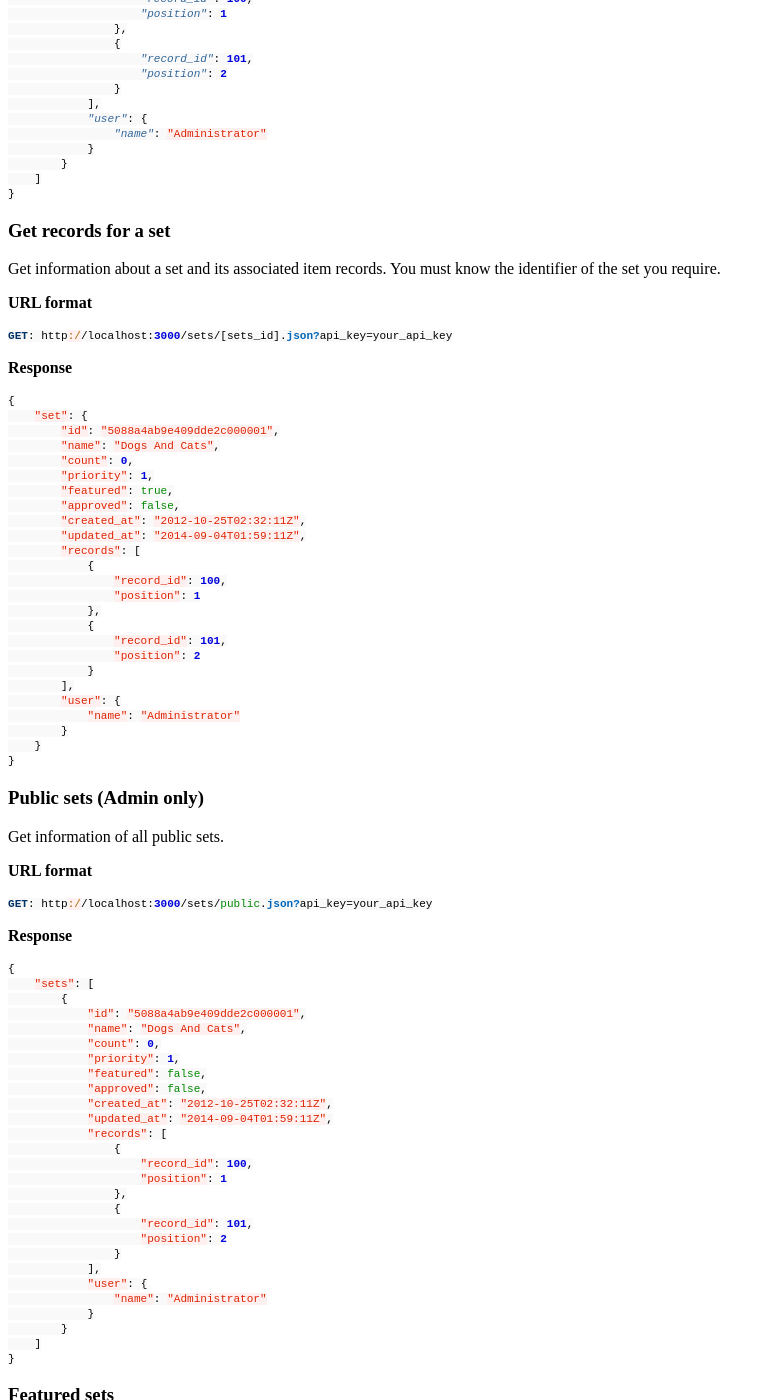
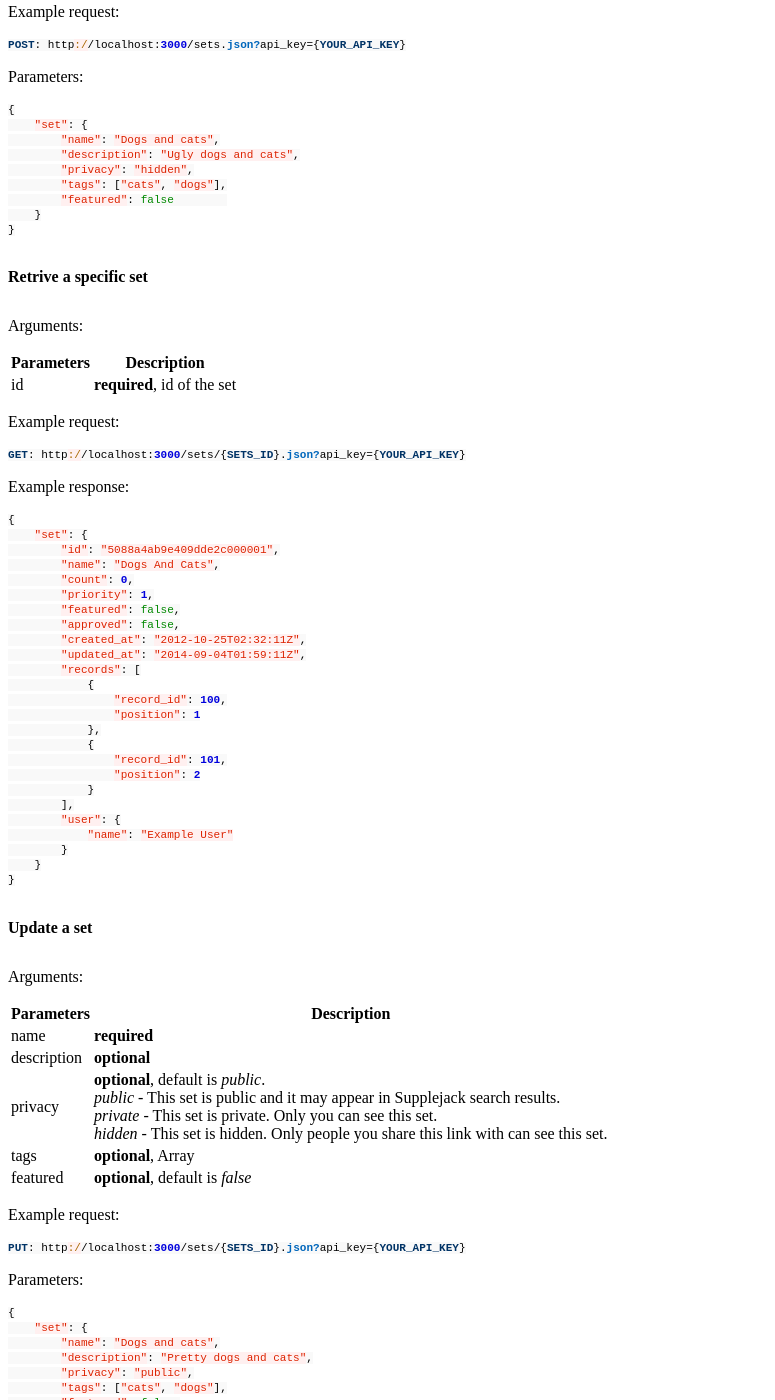
Before and after one commit to DigitalNZ/supplejack, a Jekyll site: the page built from _posts/2014-09-04-user-sets.md, in a window 1280 px wide and 1400 px high, scrolled down 1177 px. Shown: the whole window, without its empty margins (0-775 px from the left). Built offline with Jekyll 4.4.1, drawn with Linux system fonts in a browser that asks for light colours; Markdown is read by kramdown in place of the engine named in the settings; a style sheet for code colours, icons or effects is not loaded; some of the changed text lies outside the part shown.

Commit message:
Updated SJ wiki for sets.

````diff
--- a/_posts/2014-09-04-user-sets.md
+++ b/_posts/2014-09-04-user-sets.md
@@ -1,24 +1,159 @@
 ---
 layout: page
-title: "User Sets"
-category: api
+title: "Sets API"
+category: api_usage
 date: 2014-09-04 16:01:30
 order: 4
 ---
 
+## Sets
 The User Sets in Supplejack API are groups of favourites that a user can publish. User Sets can return a list of sets from a user account, as well as returning a list of items for a specified set. Private API functions also exist to create, update and destroy sets, as well as add and remove individual records from a set.
 
-### List sets for a user
+#### Create a new set
 
-**URL format**
+Arguments:
+
+| Parameters | Description |
+| ------------ | ------------- |
+| name | **required**  |
+| description | **optional**  |
+| privacy | **optional**, default is *public*. <br/> *public* - This set is public and it may appear in Supplejack search results.<br/>*private* - This set is private. Only you can see this set. <br/>*hidden* - This set is hidden. Only people you share this link with can see this set.|
+| tags | **optional**, Array   |
+| featured | **optional**, default is *false* |
+
+Example request:
 
 ```ruby
-GET: http://localhost:3000/sets.json?api_key=your_api_key
+POST: http://localhost:3000/sets.json?api_key={YOUR_API_KEY}
 ```
 
-**Response**
+Parameters:
 
-```json
+```ruby
+{
+    "set": {
+        "name": "Dogs and cats",
+        "description": "Ugly dogs and cats",
+        "privacy": "hidden",
+        "tags": ["cats", "dogs"],
+        "featured": false
+    }
+}
+```
+
+#### Retrive a specific set
+
+Arguments:
+
+| Parameters | Description |
+| ------------ | ------------- |
+| id | **required**, id of the set  |
+
+Example request:
+
+```ruby
+GET: http://localhost:3000/sets/{SETS_ID}.json?api_key={YOUR_API_KEY}
+```
+
+Example response:
+
+```ruby
+{
+    "set": {
+        "id": "5088a4ab9e409dde2c000001",
+        "name": "Dogs And Cats",
+        "count": 0,
+        "priority": 1,
+        "featured": false,
+        "approved": false,
+        "created_at": "2012-10-25T02:32:11Z",
+        "updated_at": "2014-09-04T01:59:11Z",
+        "records": [
+            {
+                "record_id": 100,
+                "position": 1
+            },
+            {
+                "record_id": 101,
+                "position": 2
+            }
+        ],
+        "user": {
+            "name": "Example User"
+        }
+    }
+}
+```
+
+#### Update a set
+
+Arguments:
+
+| Parameters | Description |
+| ------------ | ------------- |
+| name | **required**  |
+| description | **optional**  |
+| privacy | **optional**, default is *public*. <br/> *public* - This set is public and it may appear in Supplejack search results.<br/>*private* - This set is private. Only you can see this set. <br/>*hidden* - This set is hidden. Only people you share this link with can see this set.|
+| tags | **optional**, Array   |
+| featured | **optional**, default is *false* |
+
+Example request:
+
+```ruby
+PUT: http://localhost:3000/sets/{SETS_ID}.json?api_key={YOUR_API_KEY}
+```
+
+Parameters:
+
+```ruby
+{
+    "set": {
+        "name": "Dogs and cats",
+        "description": "Pretty dogs and cats",
+        "privacy": "public",
+        "tags": ["cats", "dogs"],
+        "featured": false,
+        "records": [
+            {
+                "record_id": 78,
+                "position": 1
+            },
+            {
+                "record_id": 79,
+                "position": 2
+            },
+            {
+                "record_id": 80,
+                "position": 3
+            }
+        ]
+    }
+}
+```
+
+#### Delete a set
+
+Deletes a specific set.
+
+Example request:
+
+```ruby
+DELETE: http://localhost:3000/sets/{SETS_ID}.json?api_key={YOUR_API_KEY}
+```
+
+#### List all public sets
+
+Get information of all public sets.
+
+Example request:
+
+```ruby
+GET: http://localhost:3000/sets/public.json?api_key={YOUR_API_KEY}
+```
+
+Example response:
+
+```ruby
 {
     "sets": [
         {
@@ -26,8 +161,8 @@ GET: http://localhost:3000/sets.json?api_key=your_api_key
             "name": "Dogs And Cats",
             "count": 0,
             "priority": 1,
-            "featured": true,
-            "approved": false,
+            "featured": false,
+            "approved": true,
             "created_at": "2012-10-25T02:32:11Z",
             "updated_at": "2014-09-04T01:59:11Z",
             "records": [
@@ -48,96 +183,17 @@ GET: http://localhost:3000/sets.json?api_key=your_api_key
 }
 ```
 
-### Get records for a set
-Get information about a set and its associated item records. You must know the identifier of the set you require.
+#### List all featured sets
 
-**URL format**
+Get information of all featured sets. Featured sets are sets that are tagged as `featured`.
+
+Example request:
 
 ```ruby
-GET: http://localhost:3000/sets/[sets_id].json?api_key=your_api_key
+GET: http://localhost:3000/sets/public.json?api_key={YOUR_API_KEY}
 ```
 
-**Response**
-
-```ruby
-{
-    "set": {
-        "id": "5088a4ab9e409dde2c000001",
-        "name": "Dogs And Cats",
-        "count": 0,
-        "priority": 1,
-        "featured": true,
-        "approved": false,
-        "created_at": "2012-10-25T02:32:11Z",
-        "updated_at": "2014-09-04T01:59:11Z",
-        "records": [
-            {
-                "record_id": 100,
-                "position": 1
-            },
-            {
-                "record_id": 101,
-                "position": 2
-            }
-        ],
-        "user": {
-            "name": "Administrator"
-        }
-    }
-}
-```
-
-### Public sets (Admin only)
-Get information of all public sets.
-
-**URL format**
-
-```ruby
-GET: http://localhost:3000/sets/public.json?api_key=your_api_key
-```
-
-**Response**
-
-```ruby
-{
-    "sets": [
-        {
-            "id": "5088a4ab9e409dde2c000001",
-            "name": "Dogs And Cats",
-            "count": 0,
-            "priority": 1,
-            "featured": false,
-            "approved": false,
-            "created_at": "2012-10-25T02:32:11Z",
-            "updated_at": "2014-09-04T01:59:11Z",
-            "records": [
-                {
-                    "record_id": 100,
-                    "position": 1
-                },
-                {
-                    "record_id": 101,
-                    "position": 2
-                }
-            ],
-            "user": {
-                "name": "Administrator"
-            }
-        }
-    ]
-}
-```
-
-### Featured sets
-Get information of all featured sets. Featured sets are sets that are tagged as `featured`.
-
-**URL format**
-
-```ruby
-GET: http://localhost:3000/sets/public.json?api_key=your_api_key
-```
-
-**Response**
+Example response:
 
 ```ruby
 {
@@ -169,138 +225,41 @@ GET: http://localhost:3000/sets/public.json?api_key=your_api_key
 }
 ```
 
-### Create a set
-Create a set using the API. Include your API key on each request.
+## Set Items
+#### Add an item
 
-**URL format**
+Adds a new record/item to a set.
+
+Arguments:
+
+| Parameters | Description |
+| ------------ | ------------- |
+| id | **required**  |
+| records | **optional**, Hash of records to add <br/> *record_id* - Integer, Id of a record <br/> *position* - Integer, position of the record inside the set |
+
+Example request:
 
 ```ruby
-POST: http://localhost:3000/sets.json?api_key=your_api_key
+PUT: http://localhost:3000/sets/{SETS_ID}.json?api_key={YOUR_API_KEY}
 ```
 
-***Parameters***
+Parameter:
 
-```ruby
+```json
 {
-    "set": {
-        "name": "Dogs and cats",
-        "description": "Ugly dogs and cats",
-        "privacy": "hidden"
+    "record": {
+        "record_id": 90,
+        "position": 1
     }
 }
 ```
 
-### Update a set
-Update a set using the API. Include your API key on each request.
+#### Update an item
+#### Delete an item
 
-**URL format**
+Delete an item from a set
+
+Example request:
 
 ```ruby
-PUT: http://localhost:3000/sets/[sets_id].json?api_key=your_api_key
-```
-
-***Parameters***
-
-```json
-{
-    "set": {
-        "records": [
-            {
-                "record_id": 78,
-                "position": 1
-            },
-            {
-                "record_id": 79,
-                "position": 2
-            },
-            {
-                "record_id": 12,
-                "position": 3
-            }
-        ]
-    }
-}
-```
-
-### Add tags to a set
-Add additional tags to a set. Include your API key on each request.
-
-**URL format**
-
-```ruby
-PUT: http://localhost:3000/sets/[sets_id].json?api_key=your_api_key
-```
-
-***Parameters***
-
-```json
-{
-    "set": {
-        "tags": ["dogs", "cat"]
-    }
-}
-```
-
-### Delete a set
-Deletes a specific set.
-
-**URL format**
-
-```ruby
-DELETE: http://localhost:3000/sets/[sets_id].json?api_key=your_api_key
-```
-
-### Add an item to a set
-Adds a new record/item to a set. Include your API key on each request.
-
-**URL format**
-
-```ruby
-PUT: http://localhost:3000/sets/[sets_id].json?api_key=your_api_key
-```
-
-***Parameters***
-
-```json
-{
-    "record": {
-        "record_id": 78
-    }
-}
-```
-
-### Update set items order
-Update set items order
-
-**URL format**
-
-```ruby
-PUT: http://localhost:3000/sets/[sets_id].json?api_key=your_api_key
-```
-
-***Parameters***
-
-```json
-{
-  "set": {
-    "records": [{
-      "record_id": 78,
-      "position": 3
-    },{
-      "record_id": 79,
-      "position": 2
-    },{
-      "record_id": 12,
-      "position": 1
-    }]
-  }
-}
-```
-
-### Delete an item to a set
-Delete an item from a set
-
-**URL format**
-
-```ruby
-DELETE: http://localhost:3000/sets/[sets_id]/records/[record_id_to_delete]?api_key=your_api_key
+DELETE: http://localhost:3000/sets/{SETS_ID}/records/{RECORD_ID}?api_key={YOUR_API_KEY}
````
